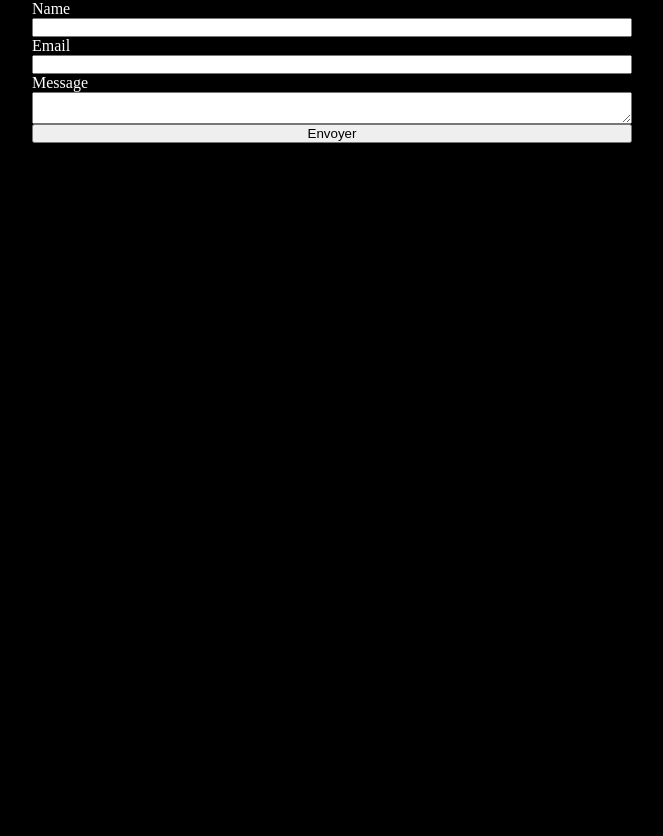
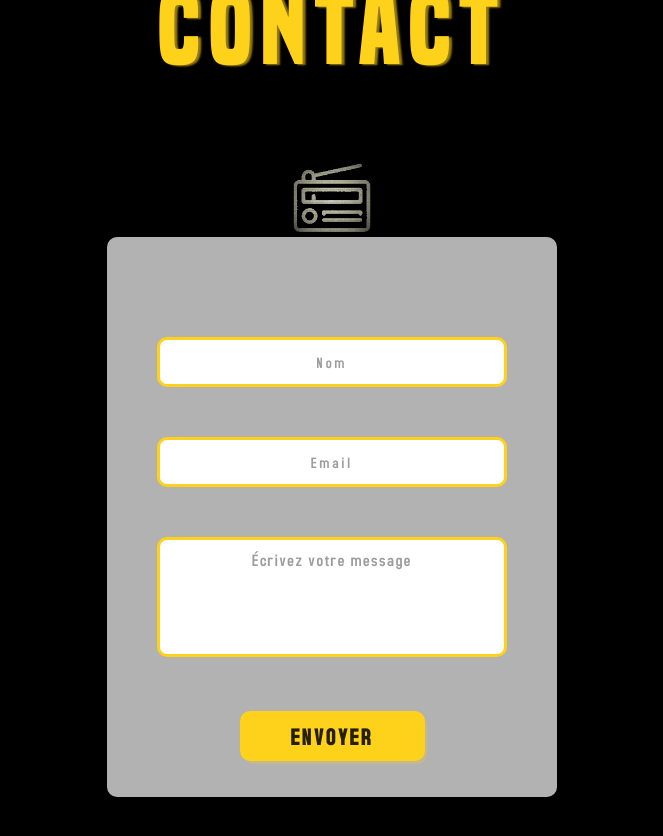
Before and after one commit to Pakibenji/soundspectrum, a React (Create React App) app in the folder soundspectrumfront/: page /contact in a window 1280 px wide. Shown: the top 836 px of the page, without its empty margins (308-971 px from the left). Before the commit the page ends 800 px from the top, so only its background shows below. Built offline with nearby package versions, Linux system fonts and the light colour scheme; no server answers.

Commit message:
style contact

```diff
--- a/soundspectrumfront/src/components/Login.js
+++ b/soundspectrumfront/src/components/Login.js
@@ -45,12 +45,12 @@ const Login = ({ setCurrUser }) => {
   };
   return (
     <>
-     <div className="link-accueil-container">
-    <NavLink className="link-accueil" to="/">
-      <p>retour à l'accueil</p>
-    </NavLink>
-  </div>
       <section className="title-form">
+        <div className="link-accueil-container">
+          <NavLink className="link-accueil" to="/">
+            <p>retour à l'accueil</p>
+          </NavLink>
+        </div>
         <h1>Connexion</h1>
         <div className="form-container">
           <div className="logo">
--- a/soundspectrumfront/src/components/Signup.js
+++ b/soundspectrumfront/src/components/Signup.js
@@ -71,12 +71,12 @@ const Signup = ({ setCurrUser }) => {
 
   return (
     <>
-      <div className="link-accueil-container">
-        <NavLink className="link-accueil" to="/">
-          <p>retour à l'accueil</p>
-        </NavLink>
-      </div>
       <section className="title-form">
+        <div className="link-accueil-container">
+          <NavLink className="link-accueil" to="/">
+            <p>retour à l'accueil</p>
+          </NavLink>
+        </div>
         <h1>Formulaire d'inscription</h1>
         <div className="form-container">
           <div className="logo">
--- a/soundspectrumfront/src/pages/Contact.js
+++ b/soundspectrumfront/src/pages/Contact.js
@@ -1,5 +1,7 @@
 import React, { useRef } from "react";
 import emailjs from "@emailjs/browser";
+import { NavLink } from "react-router-dom";
+import logo from "../assets/img/spectrum.gif";
 
 const FormContact = () => {
   const googleId = "service_bhbqujl";
@@ -34,18 +36,56 @@ const FormContact = () => {
   };
 
   return (
-    <div className="form-container">
-      <form ref={form} onSubmit={sendEmail}>
-        <label>Name</label>
-        <input type="text" name="name" required autoComplete="off" />
-        <label>Email</label>
-        <input type="email" name="email" required autoComplete="off" />
-        <label>Message</label>
-        <textarea name="message" required />
-        <input type="submit" value="Envoyer" />
-      </form>
-      <div className="form-message"></div>
-    </div>
+    <>
+
+      <section className="title-form">
+      <div className="link-accueil-container">
+        <NavLink className="link-accueil" to="/">
+          <p>retour à l'accueil</p>
+        </NavLink>
+      </div>
+        <h1>contact</h1>
+        <div className="form-container">
+          <div className="logo">
+            <img src={logo} alt="logo sound spectrum" />
+          </div>
+          <div className="form-card">
+            <form ref={form} onSubmit={sendEmail}>
+              <div className="name-container">
+                <input
+                  className="input-name"
+                  type="text"
+                  name="name"
+                  placeholder="Nom"
+                  required
+                  autoComplete="off"
+                />
+              </div>
+              <div className="email-container">
+                <input
+                  className="input-mail"
+                  type="email"
+                  name="email"
+                  placeholder="Email"
+                  required
+                  autoComplete="off"
+                />
+              </div>
+              <div className="message-container">
+                <textarea
+                className="input-area"
+                  name="message"
+                  placeholder="Écrivez votre message"
+                  required
+                />
+              </div>
+              <button className="button-form" type="submit" value="Envoyer">Envoyer</button>
+            </form>
+            <div className="form-message"></div>
+          </div>
+        </div>
+      </section>
+    </>
   );
 };
 
--- a/soundspectrumfront/src/styles/index.scss
+++ b/soundspectrumfront/src/styles/index.scss
@@ -5,4 +5,3 @@
 @import "./pages/radio";
 @import "./pages/about";
 @import "./pages/rgpd";
-@import "./pages/contact";
--- a/soundspectrumfront/src/styles/pages/_contact.scss
+++ /dev/null
@@ -1,27 +0,0 @@
-body {
-  color: white;
-}
-h1 {
-  color: white;
-}
-form {
-  display: grid;
-  width: 50%;
-  min-width: 300px;
-  max-width: 600px;
-  margin: 0 auto;
-}
-.form-message {
-  width: 400px;
-  margin: 0 auto;
-  display: flex;
-  align-items: center;
-  justify-content: center;
-  margin-top: 10px;
-}
-.success {
-  background: $primary;
-}
-.error {
-  background: red;
-}
--- a/soundspectrumfront/src/styles/pages/_form.scss
+++ b/soundspectrumfront/src/styles/pages/_form.scss
@@ -39,9 +39,26 @@
       padding: 50px;
       height: 560px;
     }
+    & .name-container {
+      position: relative;
+      margin: 50px;
+    }
     & .email-container {
       position: relative;
       margin: 50px;
+    }
+    & .message-container {
+      position: relative;
+      margin: 50px;
+    }
+    & .input-name {
+      @include input;
+      &::placeholder {
+        opacity: 0.7;
+      }
+      &:focus {
+        outline: none;
+      }
     }
     & .input-mail {
       @include input;
@@ -55,6 +72,24 @@
     & #email {
       @include fa-enveloppe;
       position: absolute;
+    }
+    & .input-area {
+      height: 120px;
+      width: 350px;
+      border-radius: 10px;
+      border: 3px solid $primary;
+      padding: 10px;
+      resize: none;
+      font-family: $font2;
+      font-size: 1.1rem;
+      letter-spacing: 1.5px;
+      text-align: center;
+      &::placeholder {
+        opacity: 0.7;
+      }
+      &:focus {
+        outline: none;
+      }
     }
     & .password-container {
       position: relative;
@@ -85,13 +120,6 @@
     & .button-form {
       margin: 0;
     }
-    & .rgpd-container {
-      height: 50px;
-      width: 100%;
-      display: flex;
-      justify-content: center;
-      align-items: center;
-    }
   }
   & .navlink-container {
     font-family: $font2;
--- a/soundspectrumfront/src/styles/pages/_rgpd.scss
+++ b/soundspectrumfront/src/styles/pages/_rgpd.scss
@@ -1,9 +1,11 @@
 .rgpd-container {
-    display: flex;
-  flex-direction: column;
+  display: flex;
   justify-content: center;
   text-align: center;
   align-items: center;
+  width: 100%;
+  height: 30px;
+  padding-top: 5px;
   & h1 {
     color: $primary;
     font-family: $font;
@@ -28,5 +30,5 @@
     display: flex;
     flex-direction: column;
     align-items: center;
+  }
 }
-}
--- a/soundspectrumfront/src/styles/settings.scss
+++ b/soundspectrumfront/src/styles/settings.scss
@@ -86,9 +86,12 @@ button {
   font-size: 1.5rem;
 }
 .link-accueil-container {
-  margin: 20px 0 0 20px;
   font-family: $font2;
   letter-spacing: 1px;
+  width: 100%;
+  display: flex;
+  justify-content: flex-start;
+  padding-left: 30px;
   & .link-accueil {
     text-decoration: 1px underline black;
     text-underline-offset: 2px;
```
Also changed, not shown: 1 other file (tests, documents, lock files or other folders).
